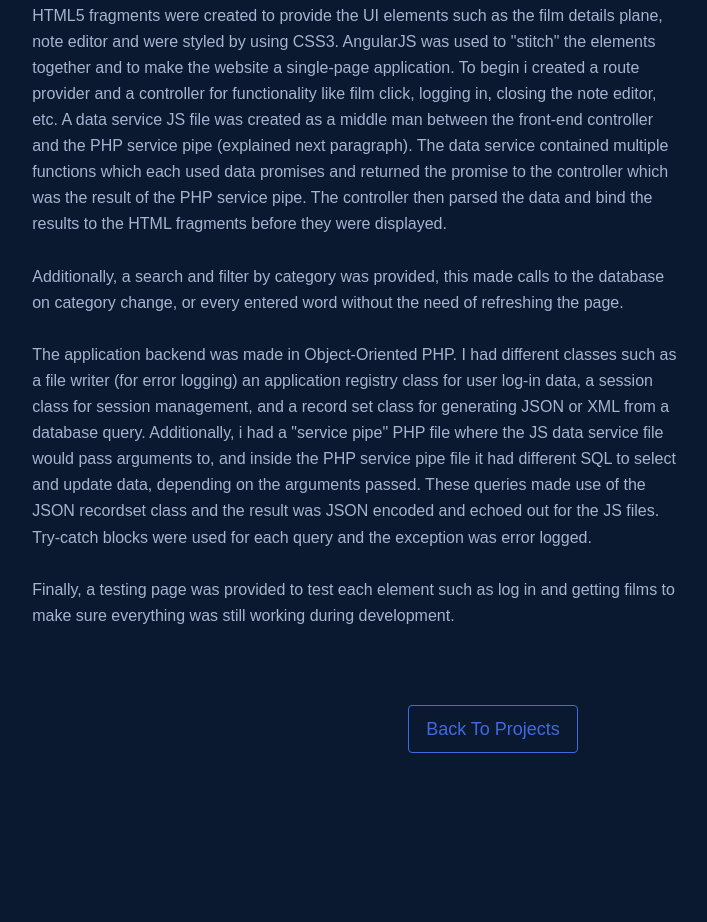
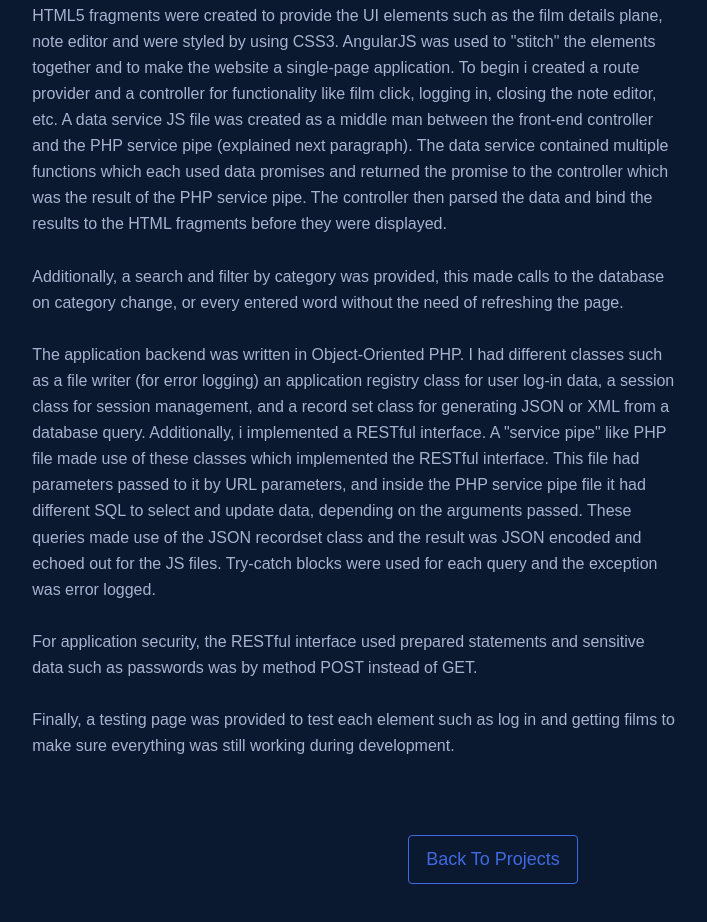
Before and after one commit to Chris0698/Chris0698.github.io, a Gatsby site: page /wai in a window 1280 px wide. Shown: the part 806-1728 px from the top of the page, without its empty margins (147-854 px from the left). Before the commit the page ends 1609 px from the top, so only its background shows below. Built offline with nearby package versions, Linux system fonts and the light colour scheme; Gatsby itself is replaced by a stand-in of ours.

Commit message:
More words on WAI

```diff
--- a/src/pages/wai.js
+++ b/src/pages/wai.js
@@ -88,11 +88,15 @@ const WAI = () => {
             without the need of refreshing the page.
           </p>
           <p>
-            The application backend was made in Object-Oriented PHP. I had different classes such as a file writer (for error logging) an application registry class for user log-in data, a session class for session management,
+            The application backend was written in Object-Oriented PHP. I had different classes such as a file writer (for error logging) an application registry class for user log-in data, a session class for session management,
             and a record set class for generating JSON or XML from a database query.
-            Additionally, i had a "service pipe" PHP file where the JS data service file would pass arguments to, and inside the PHP service pipe file it had different SQL to
+            Additionally, i implemented a RESTful interface.
+            A "service pipe" like PHP file made use of these classes which implemented the RESTful interface. This file had parameters passed to it by URL parameters, and inside the PHP service pipe file it had different SQL to
             select and update data, depending on the arguments passed. These queries made use of the JSON recordset class and the result was JSON encoded and echoed out for the JS files.
             Try-catch blocks were used for each query and the exception was error logged.
+          </p>
+          <p>
+            For application security, the RESTful interface used prepared statements and sensitive data such as passwords was by method POST instead of GET.
           </p>
           <p>
             Finally, a testing page was provided to test each element such as log in and getting films to make sure everything was still working during development.
```
